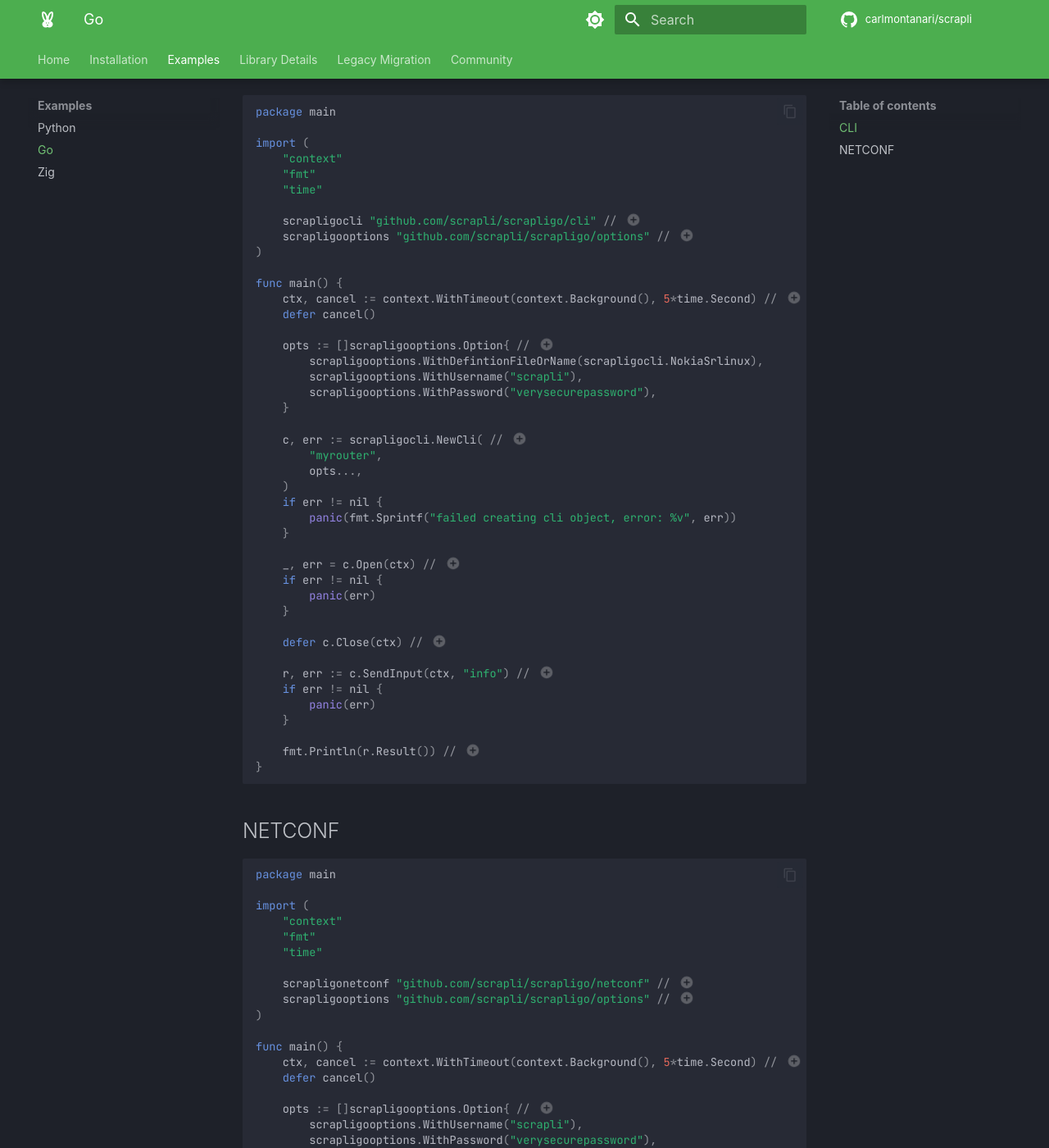
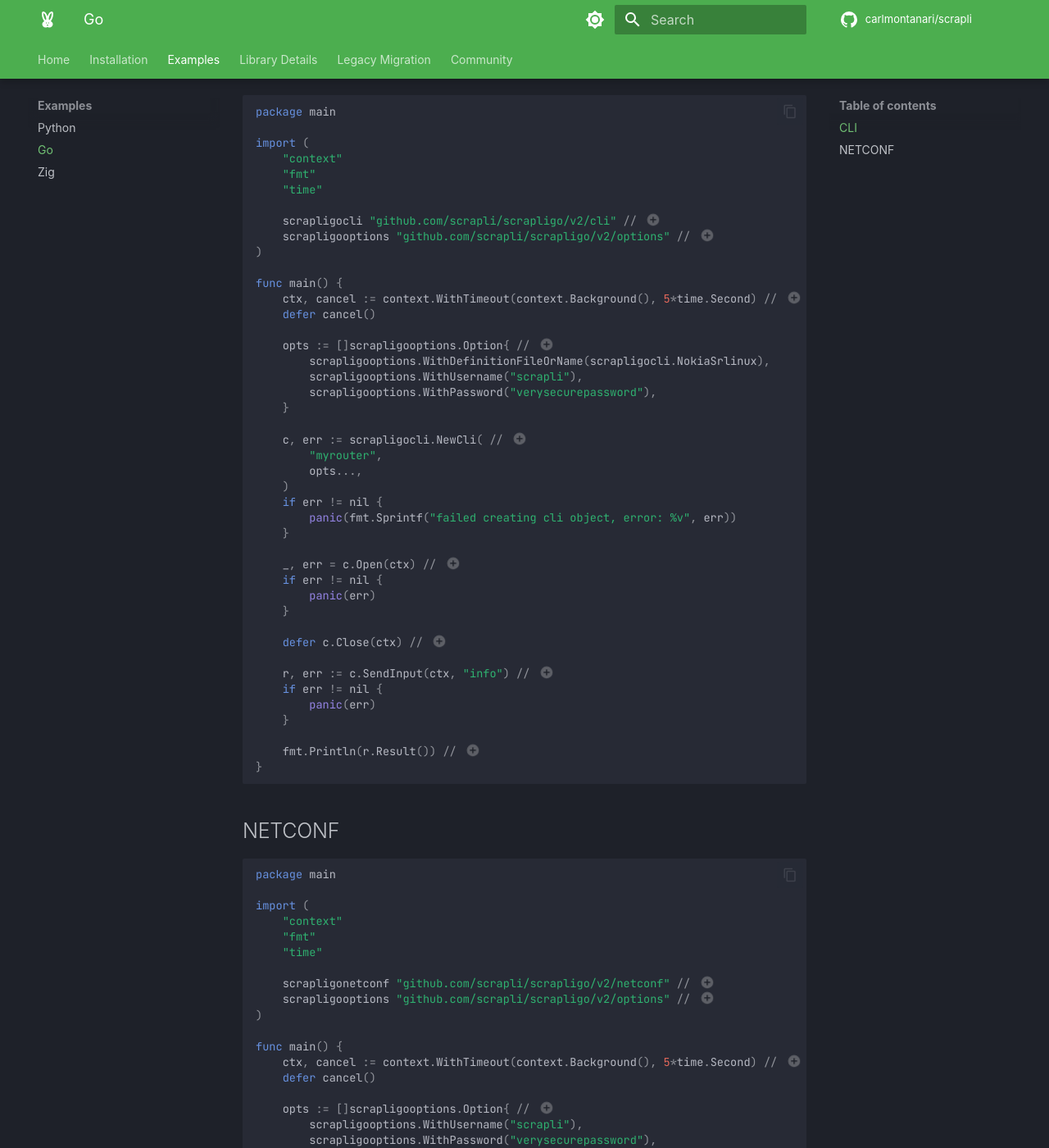
Before and after one commit to carlmontanari/scrapli, an MkDocs documentation site: the page built from docs/examples/go.md, in a window 1280 px wide and 1400 px high, scrolled down 279 px. Shown: the whole window at 82% size. Built offline with MkDocs 1.6.1 and Material for MkDocs 9.7.7, drawn with Linux system fonts in a browser that asks for light colours; some web fonts are replaced; comment, search, counter and statistics services are not loaded.

```diff
--- a/docs/examples/go.md
+++ b/docs/examples/go.md
@@ -14,8 +14,8 @@ import (
 	"fmt"
 	"time"
 
-	scrapligocli "github.com/scrapli/scrapligo/cli" // (1)
-	scrapligooptions "github.com/scrapli/scrapligo/options" // (2)
+	scrapligocli "github.com/scrapli/scrapligo/v2/cli" // (1)
+	scrapligooptions "github.com/scrapli/scrapligo/v2/options" // (2)
 )
 
 func main() {
@@ -23,7 +23,7 @@ func main() {
 	defer cancel()
 
 	opts := []scrapligooptions.Option{ // (4)
-		scrapligooptions.WithDefintionFileOrName(scrapligocli.NokiaSrlinux),
+		scrapligooptions.WithDefinitionFileOrName(scrapligocli.NokiaSrlinux),
 		scrapligooptions.WithUsername("scrapli"),
 		scrapligooptions.WithPassword("verysecurepassword"),
 	}
@@ -74,8 +74,8 @@ import (
 	"fmt"
 	"time"
 
-	scrapligonetconf "github.com/scrapli/scrapligo/netconf" // (1)
-	scrapligooptions "github.com/scrapli/scrapligo/options" // (2)
+	scrapligonetconf "github.com/scrapli/scrapligo/v2/netconf" // (1)
+	scrapligooptions "github.com/scrapli/scrapligo/v2/options" // (2)
 )
 
 func main() {
```
Also changed, not shown: docs/installation.md (+4 -4 lines).
